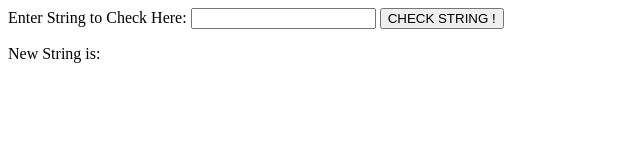
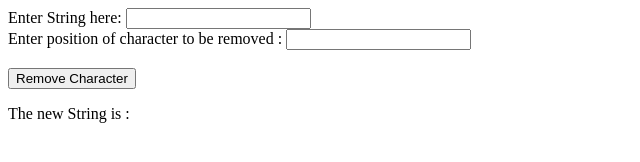
Before and after one commit to Ankitsingh6299/Javascript-practice, a plain HTML site: page index.html in a window 1280 px wide. Shown: the whole page, without its empty margins (0-640 px from the left). Drawn offline with Linux system fonts and the light colour scheme.

Commit message:
Character removal from String using split() added

```diff
--- /dev/null
+++ b/RemovingChar.js
@@ -0,0 +1,14 @@
+/*
+Write a JavaScript program to remove a character at the specified position
+of a given string and return the new string.
+*/
+
+function charRemove(){
+    str = document.getElementById('enteredStr').value;
+    pos = document.getElementById("charPos").value;
+    ans = str.charAt(pos-1);
+    console.log(ans);
+    console.log(str.split(ans).join(""))
+
+    document.getElementById('result').innerHTML = str.split(ans).join("")
+}
--- a/index.html
+++ b/index.html
@@ -1,7 +1,7 @@
 <!DOCTYPE html>
 <html lang="en">
 <head>
-    <script src="./StringSlicing.js"></script>
+    <script src="./RemovingChar.js"></script>
     <meta charset="UTF-8">
     <meta http-equiv="X-UA-Compatible" content="IE=edge">
     <meta name="viewport" content="width=device-width, initial-scale=1.0">
@@ -29,9 +29,19 @@
   <p><span id="inputTemp"></span>
     <span id="result"></span></p> -->
 
+   <!--
     Enter String to Check Here: <input type="text" id="inputText">
     <button type="button" onclick="StringCheck()">CHECK STRING !</button>
     <br>
     <p>New String is: <span id="result"></span></p>
+   -->
+
+   Enter String here: <input type="text" id="enteredStr"><br>
+   Enter position of character to be removed : <input type="number" id="charPos">
+<br><br>
+   <button type="button" onclick="charRemove()">Remove Character</button>
+   <br>
+   <p>The new String is : <span id="result"></span></p>
+
 </body>
 </html>
```
